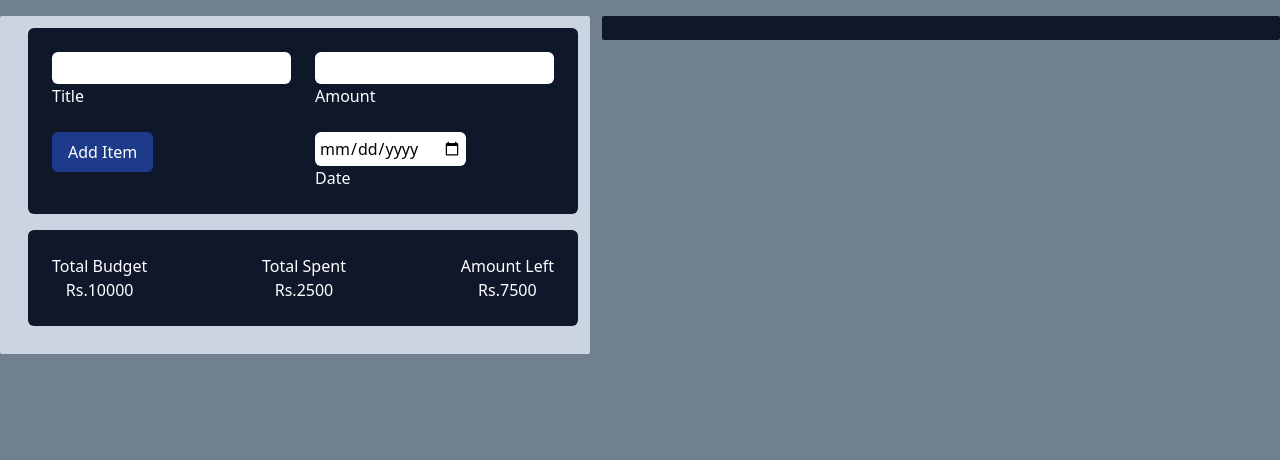
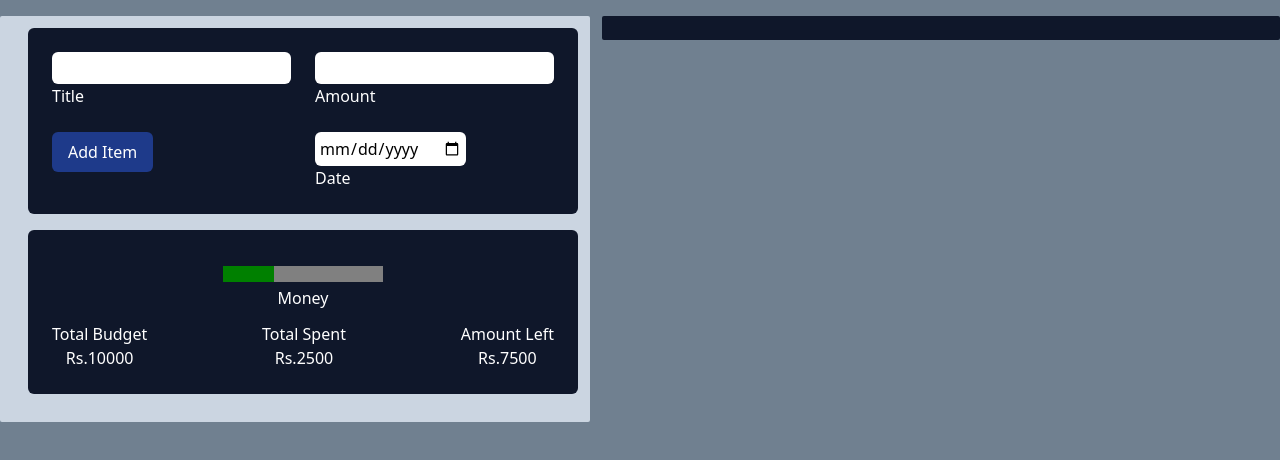
Before and after one commit to PrasannaJung/React-Projects, a React (Create React App) app in the folder expense-tracker/: page / in a window 1280 px wide. Shown: the top 460 px of the page. Built offline with nearby package versions, Linux system fonts and the light colour scheme.

Commit message:
add progress bar

```diff
--- a/expense-tracker/src/components/Money.js
+++ b/expense-tracker/src/components/Money.js
@@ -3,6 +3,15 @@ import React from 'react';
 const Money = () => {
   return (
     <div className='max-w-xl bg-slate-900 p-6 ml-4 rounded-md mb-4 text-white'>
+      <div className='flex justify-center items-center flex-col'>
+        <progress className='rounded-md mt-3' id='money' value='32' max='100'>
+          {' '}
+          32%{' '}
+        </progress>
+        <label className='mt-1 mb-3' htmlFor='money'>
+          Money
+        </label>
+      </div>
       <div className='flex justify-between'>
         <div className='flex flex-col items-center'>
           <p>Total Budget</p>
```
